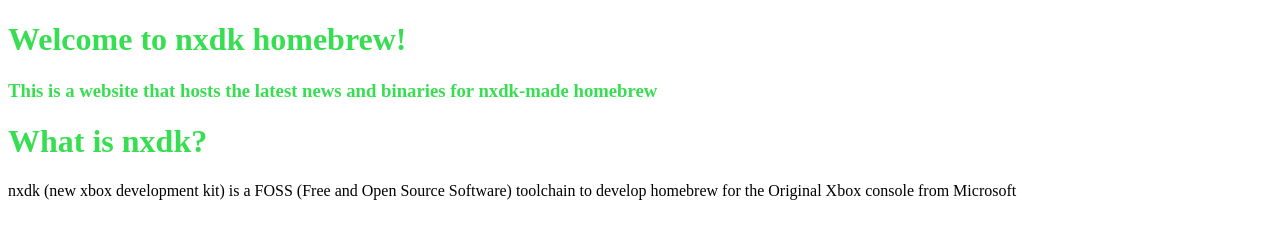
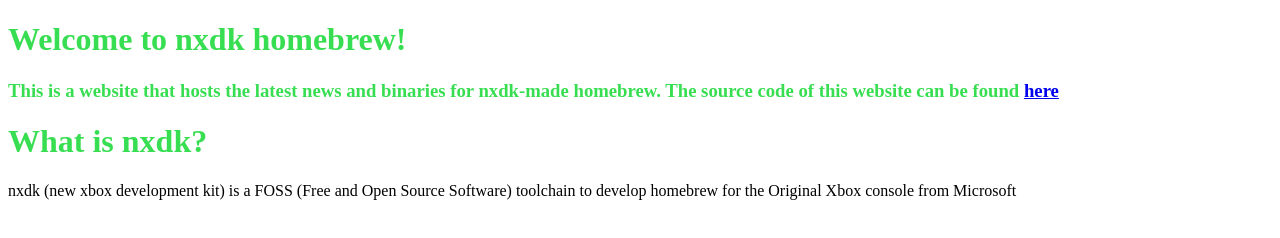
Before and after one commit to kosmas12/nxdk-homebrew-site, a plain HTML site: page index.html in a window 1280 px wide. Drawn offline with Linux system fonts and the light colour scheme.

Commit message:
Added AGPL license

```diff
--- a/index.html
+++ b/index.html
@@ -1,4 +1,21 @@
 <!DOCTYPE html>
+<!-- Copyright 2020 Kosmas Raptis
+Contact via keeperkosmas6@gmail.com
+
+This program is free software: you can redistribute it and/or modify
+   it under the terms of the GNU Affero General Public License as published by
+   the Free Software Foundation, either version 3 of the License, or
+   (at your option) any later version.
+
+   This program is distributed in the hope that it will be useful,
+   but WITHOUT ANY WARRANTY; without even the implied warranty of
+   MERCHANTABILITY or FITNESS FOR A PARTICULAR PURPOSE.  See the
+   GNU General Public License for more details.
+
+   You should have received a copy of the GNU General Public License
+   along with this program.  If not, see <https://www.gnu.org/licenses/>.
+
+-->
 <html lang="en" dir="ltr">
   <head>
     <meta charset="utf-8">
@@ -7,7 +24,8 @@
   </head>
   <body>
   <h1>Welcome to nxdk homebrew!</h1>
-  <h3>This is a website that hosts the latest news and binaries for nxdk-made homebrew</h3>
+  <h3>This is a website that hosts the latest news and binaries for nxdk-made homebrew. The source code of this website can be found
+  <a href="https://github.com/kosmas12/nxdk-homebrew-site">here</a> </h3>
   <h1>What is nxdk?</h1>
   <p>nxdk (new xbox development kit) is a FOSS (Free and Open Source Software) toolchain to develop
      homebrew for the Original Xbox console from Microsoft</p>
```
Also changed, not shown: 1 other file.
